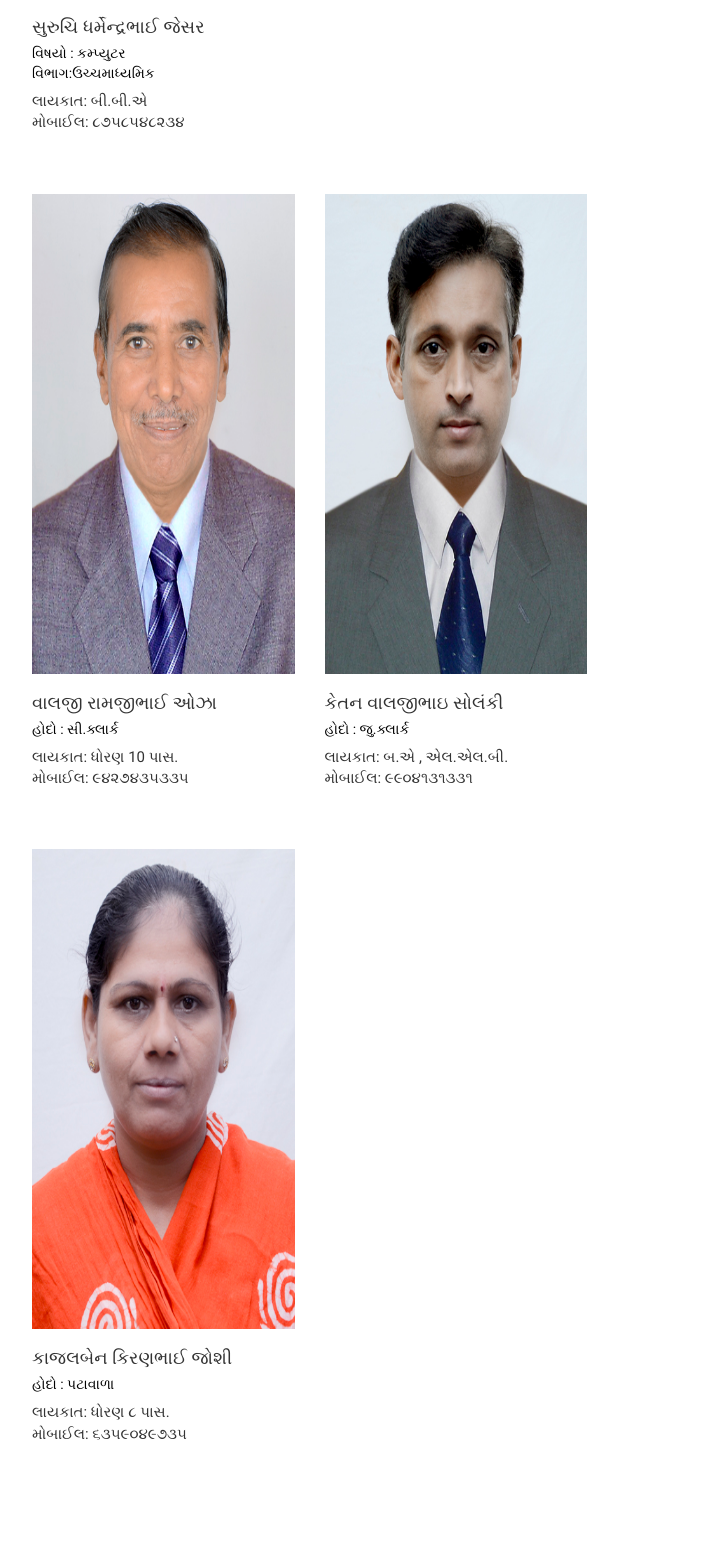
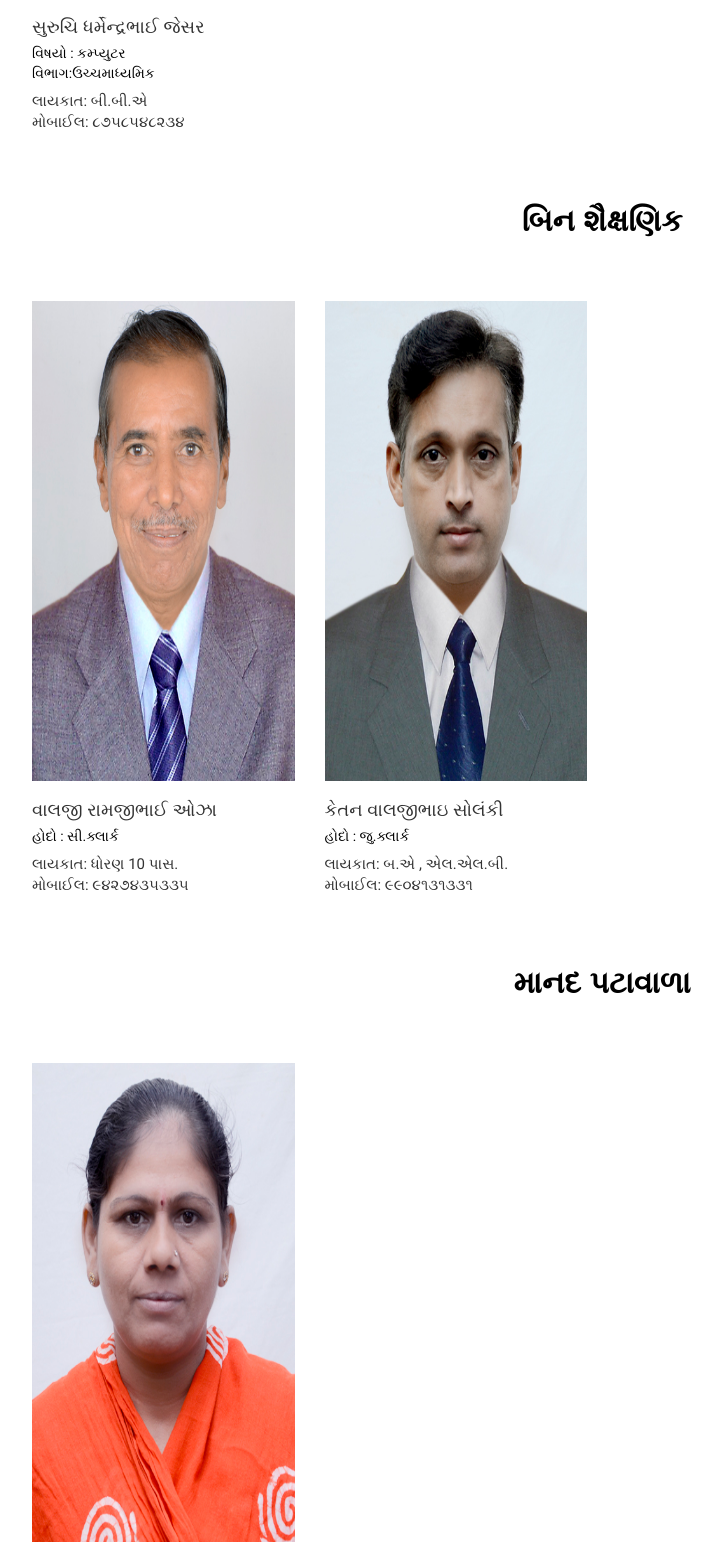
Before and after one commit to uttampatel007/ckm-mundra, a Django app: page /school_family/ in a window 1280 px wide. Shown: the part 3690-5232 px from the top of the page, without its empty margins (38-760 px from the left). Run offline with Django 3.2, Linux system fonts and the light colour scheme; some libraries are stand-ins or nearby versions.

Commit message:
image-schollfamily

```diff
--- a/core/templates/core/schoolFamily.html
+++ b/core/templates/core/schoolFamily.html
@@ -234,7 +234,11 @@
                 </div>
               </div>
             </div>
+            <div class="mu-title" style="margin-top: 5%;">
+              <h2>બિન શૈક્ષણિક</h2>
+            </div>
             <div class="mu-our-teacher-content">
+
               <div class="row">
                 <div class="col-lg-3 col-md-3  col-sm-4">
                   <div class="mu-our-teacher-single">
@@ -261,6 +265,9 @@
                   </div>
                 </div>
               </div>
+            </div>
+            <div class="mu-title" style="margin-top: 5%;">
+              <h2>માનદ પટાવાળા</h2>
             </div>
             <div class="mu-our-teacher-content">
               <div class="row">
```
